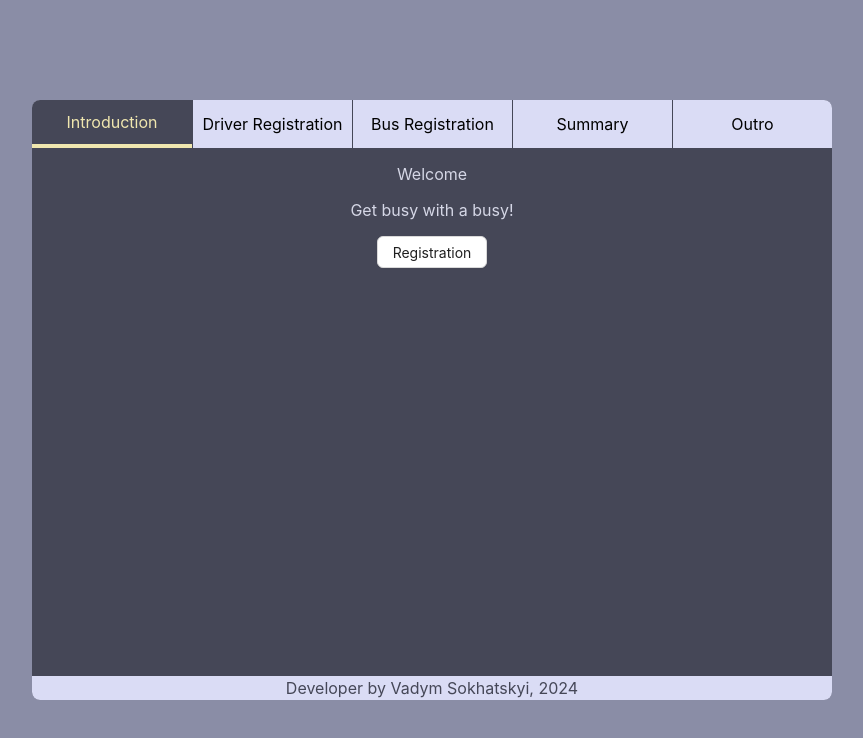
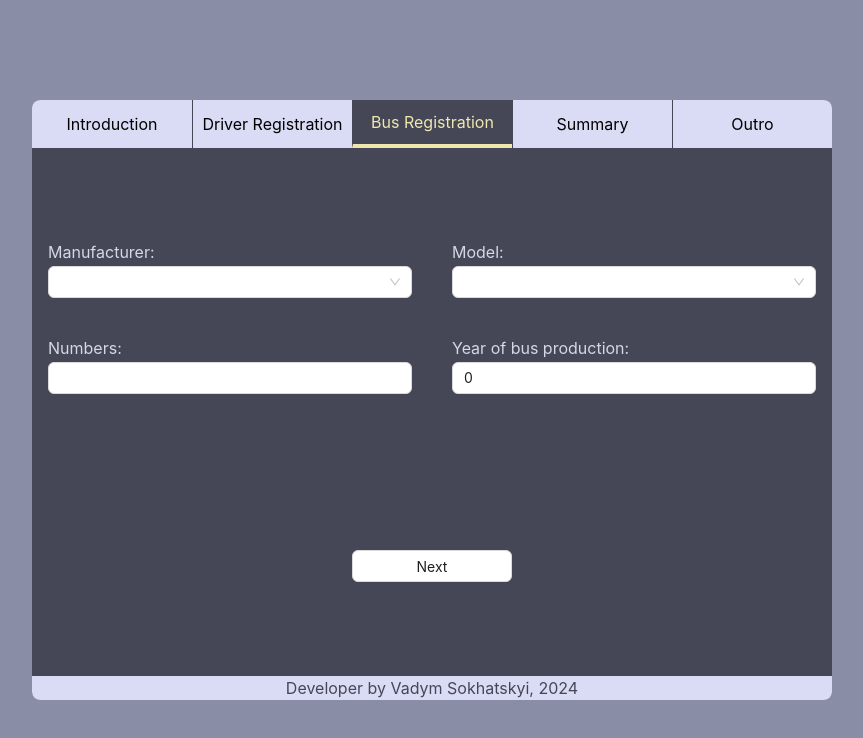
Before and after one commit to VadimSokhatsky/busy-demo-2024, a React (Create React App) app: page / in a window 1280 px wide. Shown: the top 738 px of the page, without its empty margins (208-1071 px from the left). Built offline with nearby package versions, Linux system fonts and the light colour scheme.

Commit message:
add bus flow

```diff
--- a/src/components/Bus/Bus.css
+++ b/src/components/Bus/Bus.css
@@ -1,3 +1,33 @@
 .bus {
+    display: flex;
+    flex-direction: column;
+    justify-content: space-around;
+    align-items: center;
+    width: 100%;
+    height: 496px;
+}
 
+.bus__fields {
+    width: 100%;
+    display: grid;
+    grid-template-columns: 1fr 1fr;
+    gap: 40px;
 }
+
+.bus__field {
+    position: relative;
+    display: flex;
+    flex-direction: column;
+    gap: 4px;
+}
+
+.bus__error {
+    position: absolute;
+    bottom: -20px;
+    right: 0;
+    color: #fca89f;
+}
+
+.bus__next {
+    width: 160px;
+}
--- a/src/components/Bus/Bus.tsx
+++ b/src/components/Bus/Bus.tsx
@@ -1,9 +1,98 @@
+import {useEffect} from "react";
+import {useForm, Controller} from "react-hook-form";
+import { Select, Input, Button } from "antd";
+
+import {useBoundStore} from "../../store/store";
+import {BusValidator} from "./bus.validator";
+
+import {Bus} from "../../types/bus.types";
+import { BUSES} from "./bus.data";
+
 import './Bus.css';
 
-const Bus = () => {
+const BusComponent = () => {
+
+    const { bus, setBus, nextPage } = useBoundStore();
+
+    const { control, watch, handleSubmit, formState: { errors }, setValue } = useForm<Bus>({
+        defaultValues: bus,
+    });
+
+    useEffect(() => {
+        const subscription = watch((bus, { name, type }) => {
+            if (type === 'change') {
+                const key = name as keyof Bus;
+                const value = bus[key] as string | number;
+                setBus(key, value);
+                if (name === 'brand') setValue('model', BUSES[value][0]);
+            }
+        });
+        return () => subscription.unsubscribe();
+    }, [watch]);
+
+    const onSubmit = () => {
+        if (!Object.keys(errors).length) nextPage();
+    }
+
     return (
-        <div className="bus"></div>
+        <form className="bus" onSubmit={handleSubmit(onSubmit)}>
+            <div className="bus__fields">
+                <div className="bus__field">
+                    <label htmlFor="brand">Manufacturer:</label>
+                    <Controller
+                        render={({field}) => (
+                            <Select
+                                id="brand"
+                                options={Object.keys(BUSES).map((brand) => ({value: brand, label: brand}))}
+                                {...field}
+                            />
+                        )}
+                        name="brand"
+                        control={control}
+                        rules={{validate: BusValidator.brand}}
+                    />
+                    {errors.brand && <span className="driver__error">{errors.brand.message}</span>}
+                </div>
+                <div className="bus__field">
+                    <label htmlFor="model">Model:</label>
+                    <Controller
+                        render={({field}) => (
+                            <Select
+                                id="model"
+                                options={BUSES[bus.brand]?.map((model) => ({value: model, label: model}))}
+                                {...field}
+                            />
+                        )}
+                        name="model"
+                        control={control}
+                        rules={{validate: BusValidator.model}}
+                    />
+                    {errors.model && <span className="driver__error">{errors.model.message}</span>}
+                </div>
+                <div className="bus__field">
+                    <label htmlFor="numbers">Numbers:</label>
+                    <Controller
+                        render={({field}) => <Input id="numbers" {...field}/>}
+                        name="numbers"
+                        control={control}
+                        rules={{validate: BusValidator.numbers}}
+                    />
+                    {errors.numbers && <span className="driver__error">{errors.numbers.message}</span>}
+                </div>
+                <div className="bus__field">
+                    <label htmlFor="year">Year of bus production:</label>
+                    <Controller
+                        render={({field}) => <Input id="year" type="number" {...field}/>}
+                        name="year"
+                        control={control}
+                        rules={{validate: BusValidator.year}}
+                    />
+                    {errors.year && <span className="driver__error">{errors.year.message}</span>}
+                </div>
+            </div>
+            <Button className="driver__next" htmlType="submit">Next</Button>
+        </form>
     )
 }
 
-export default Bus;
+export default BusComponent;
--- /dev/null
+++ b/src/components/Bus/bus.data.ts
@@ -0,0 +1,7 @@
+export const BUSES: Record<string, string[]> = {
+    'Blue Bird Corporation': ['Vision', 'All Amerian FE', 'All Amerian RE', 'Micro Bird'],
+    'Thomas Built Buses': ['Sat-T-Liner C2', 'Saf-T-Liner EFX', 'Saf-T-Liner HDX', 'Minotour'],
+    'IC Bus (Navistar Inc.)': ['CE Series', 'RE Series', 'EV Series', 'AE Series'],
+    'Collins Bus Corporation': ['Bantam', 'Propane Bus', 'Electric Bus', 'MFSAB'],
+    'Lion Electric (Lion Bus)': ['LionC', 'LionA', 'LionD', 'LionM'],
+}
--- /dev/null
+++ b/src/components/Bus/bus.validator.ts
@@ -0,0 +1,21 @@
+import {Validation} from "../../types/validation.types";
+import {Bus} from "../../types/bus.types";
+
+export const BusValidator: Validation<Bus> = {
+    brand: (value: string) => !!value || 'Required field',
+    model: (value: string) => !!value || 'Required field',
+    numbers: (value: string) => {
+        const regex = new RegExp('^[A-Z]{3}-[0-9]{4}$');
+        const result = regex.test(value);
+        return value ? (result || 'Must be of XYZ-1234 format') : 'Required field';
+    },
+    year: (value: number) => {
+        let result: boolean | string = true;
+        if (value <= 0 || value > 2024) {
+            result = 'Invalid year';
+        } else if (value < 2010) {
+            result = 'Minimum 2010';
+        }
+        return result;
+    }
+}
--- a/src/components/Driver/Driver.tsx
+++ b/src/components/Driver/Driver.tsx
@@ -28,7 +28,6 @@ const DriverComponent = () => {
         });
         return () => subscription.unsubscribe();
     }, [watch]);
-
 
     const onSubmit = () => {
         if (!Object.keys(errors).length) nextPage();
--- /dev/null
+++ b/src/store/slice/bus.slice.ts
@@ -0,0 +1,14 @@
+import {StateCreator} from "zustand/vanilla";
+import {Bus, BUS_INITIAL} from "../../types/bus.types";
+
+export type BusSlice = {
+    bus: Bus;
+    setBus: (key: keyof Bus, value: string | number) => void;
+    reset: () => void;
+}
+
+export const createBusSlice: StateCreator<BusSlice> = (set) => ({
+    bus: BUS_INITIAL,
+    setBus: (key, value) => set( (state) => ({ bus: { ...state.bus, [key]: value } }) ),
+    reset: () => set( () => ({ bus: BUS_INITIAL }) )
+})
--- a/src/store/slice/page.slice.ts
+++ b/src/store/slice/page.slice.ts
@@ -7,7 +7,7 @@ export type PageSlice = {
 }
 
 export const createPageSlice: StateCreator<PageSlice> = (set) => ({
-    page: 1,
+    page: 3,
     nextPage: () => set( (state: PageSlice) => ({ page: state.page + 1 }) ),
     reset: () => set( () => ({ page: 1 }) ),
 })
--- a/src/store/store.ts
+++ b/src/store/store.ts
@@ -2,8 +2,10 @@ import {create} from "zustand/react";
 
 import {PageSlice, createPageSlice} from "./slice/page.slice";
 import {DriverSlice, createDriverSlice} from "./slice/driver.slice";
+import {BusSlice, createBusSlice} from "./slice/bus.slice";
 
-export const useBoundStore = create<PageSlice & DriverSlice>()((...a) => ({
+export const useBoundStore = create<PageSlice & DriverSlice & BusSlice>()((...a) => ({
     ...createPageSlice(...a),
     ...createDriverSlice(...a),
+    ...createBusSlice(...a),
 }));
--- a/src/types/bus.types.ts
+++ b/src/types/bus.types.ts
@@ -2,6 +2,12 @@ export interface Bus {
     brand: string;
     model: string;
     numbers: string;
-    age: number;
-    color: string;
+    year: number;
 }
+
+export const BUS_INITIAL: Bus = {
+    brand: '',
+    model: '',
+    numbers: '',
+    year: 0,
+}
```
